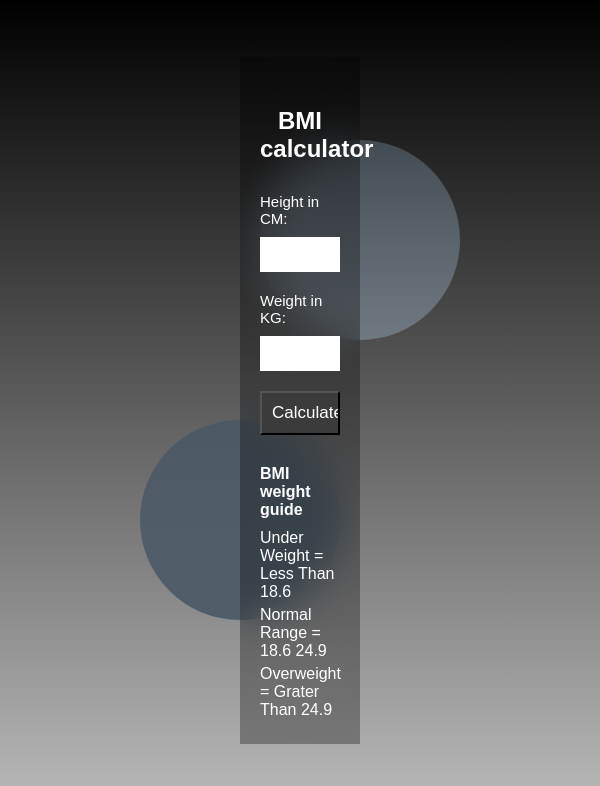
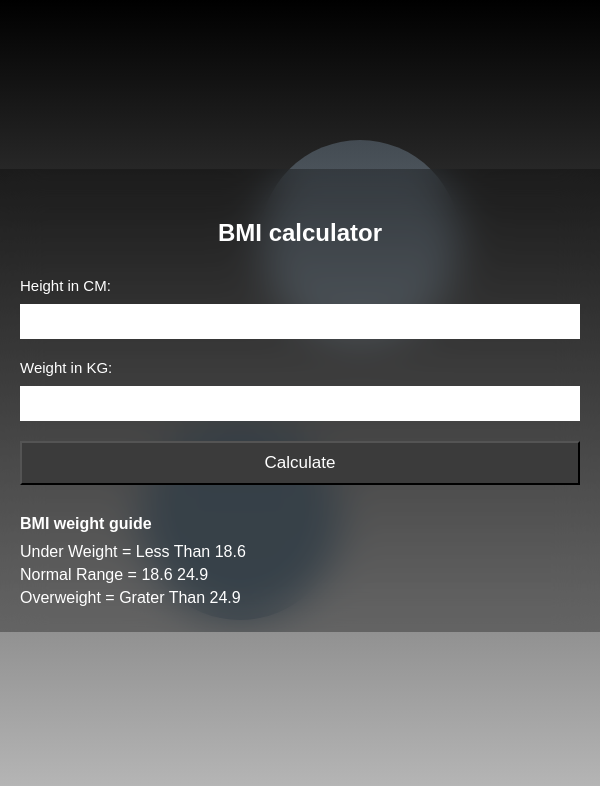
Before and after one commit to DipPal513/BMI-calculator, a plain HTML site: page index.html in a window 600 px wide. Drawn offline with Linux system fonts and the light colour scheme.

Commit message:
responsiveness

```diff
--- a/style.css
+++ b/style.css
@@ -36,7 +36,7 @@ body::before{
     background: rgba(0, 0, 0, 0.3);
     padding: 20px;
     position: relative;
-    width: calc(100vw - 80vw);
+    width: calc(100vw - 70vw);
     backdrop-filter: blur(20px);
 }
 
@@ -84,3 +84,20 @@ input[type = 'submit']{
     margin-bottom: 5px;
     text-transform: capitalize;
 }
+
+@media screen and (max-width:1200px) {
+    .calculator{
+        width: calc(100vw - 50vw);
+    }
+}
+@media screen and (max-width:700px) {
+    .calculator{
+        width: calc(100vw - 30vw);
+    }
+}
+@media screen and (min-width:500px) {
+    .calculator{
+        width: 100%;
+
+    }
+}
```
